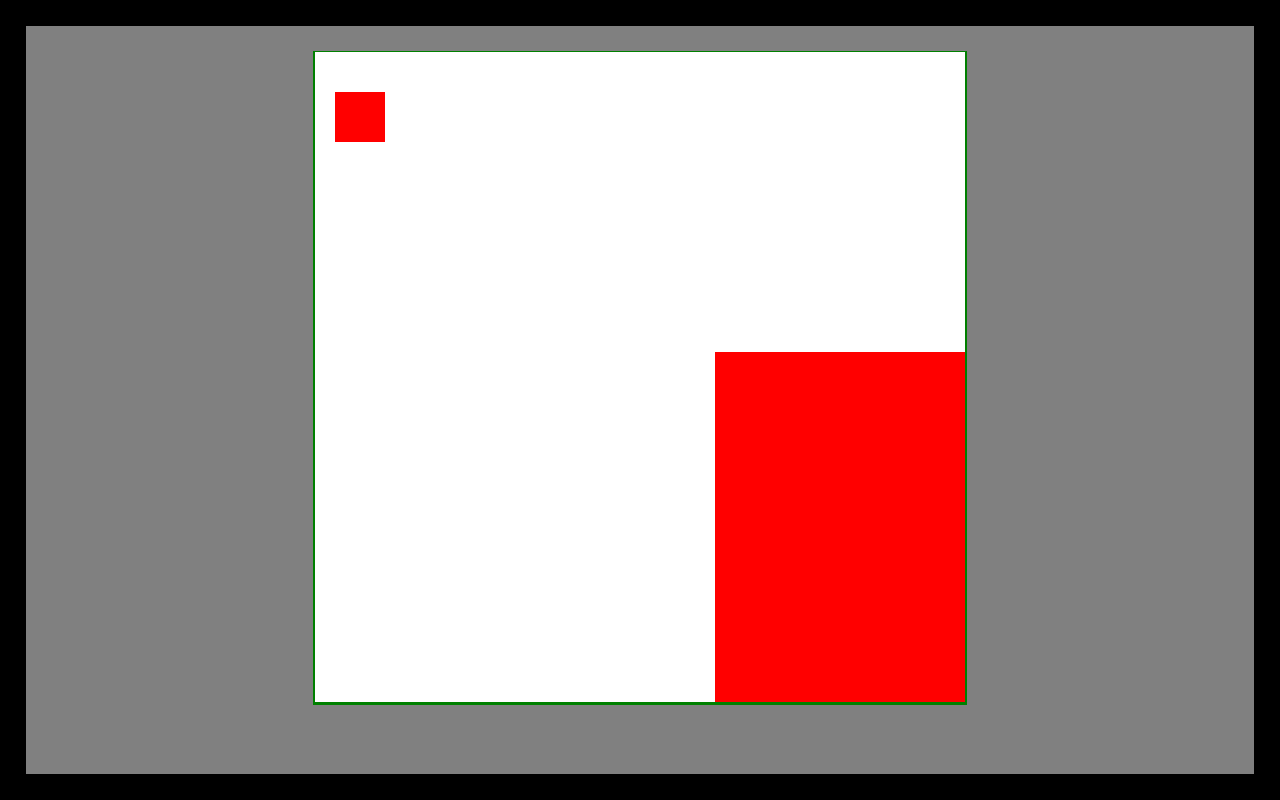
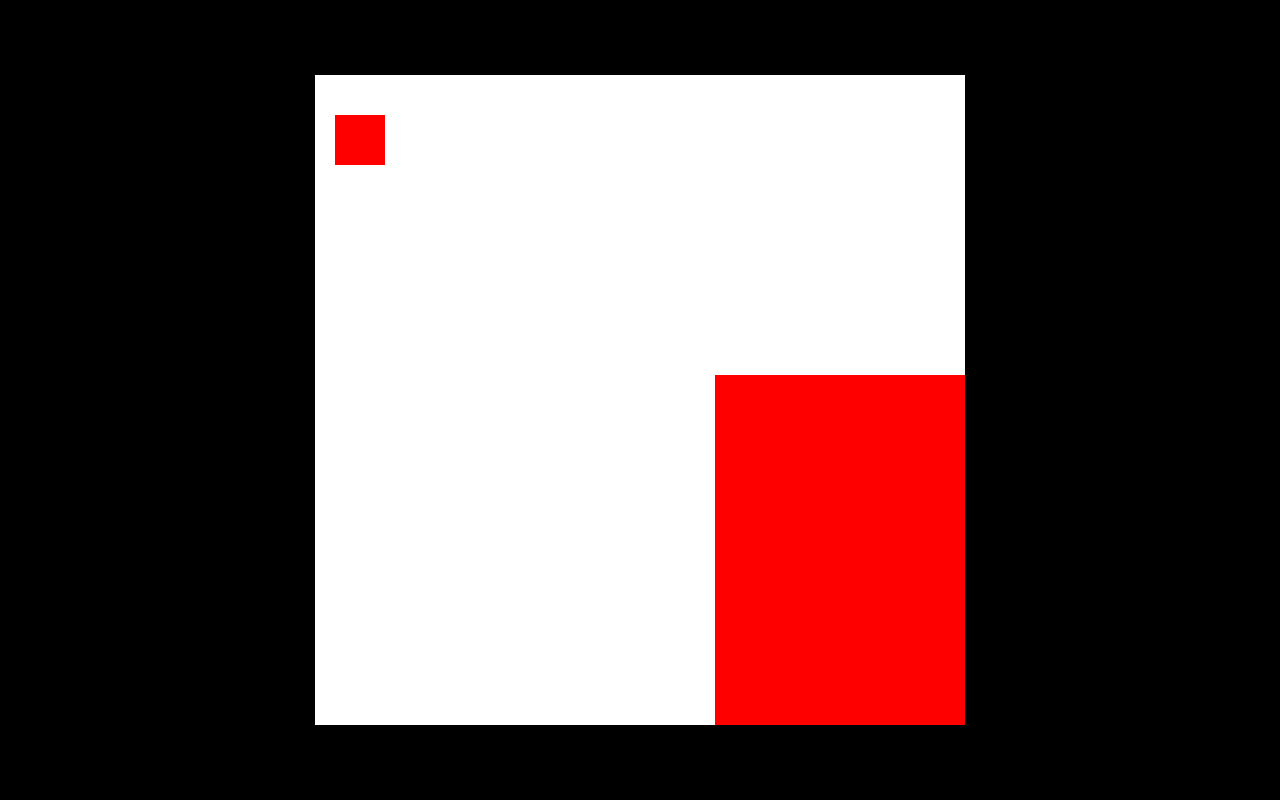
Before and after one commit to mmKALLL/invasion-game, a website: page index.html in a window 1280 px wide. Drawn offline with Linux system fonts and the light colour scheme.

Commit message:
Decided to stay with fixed resolution; 650x650. Adding some more code to work on assets next.

```diff
--- a/index.css
+++ b/index.css
@@ -13,32 +13,27 @@ html, body {
 #root {
   display: block;
   position: relative;
-  max-height: 95%;
-  height: 95%;
+  max-height: 100%;
+  height: 100%;
   width: auto;
-  background-color: grey;
-  margin: 2% 2% 2% 2%;
-  padding: 2% 2% 2% 2%;
+  background-color: black;
+  margin: 0 0 0 0;
 }
 
 #gameDiv {
   display: block;
-  position: relative;
-  width: 652px;
-  height: 652px;
-  top: 0;
-  bottom: 0;
-  left: 0;
-  right: 0;
-  background-color: green;
+  position: absolute;
+  top: 50%;
+  left: 50%;
+  transform: translate(-50%, -50%);
+  background-color: black;
   margin: auto;
-  padding: 1px 1px 1px 1px;
 }
 
 #gameCanvas {
   display: block;
-  max-width: 650px;
-  max-height: 650px;
+  max-width: 800px;
+  max-height: 800px;
   width: 650px;
   height: 650px;
   position: relative;
@@ -46,5 +41,5 @@ html, body {
   right: 0;
   bottom: 0;
   left: 0;
-  margin: auto;
+  margin: 0 auto;
 }
--- a/script/invasion.js
+++ b/script/invasion.js
@@ -19,19 +19,7 @@
  * SOFTWARE.
  * *****************************************************************************/
 
-/* function resize() {
- 	// Our canvas must cover full height of screen
- 	// regardless of the resolution
-  var canvas = document.getElementById("gameCanvas");
- 	var height = window.innerHeight;
 
- 	// So we need to calculate the proper scaled width
- 	// that should work well with every resolution
- 	var ratio = canvas.width/canvas.height;
- 	var width = height * ratio;
-
- 	canvas.style.width = width+'px';
- 	canvas.style.height = height+'px';*/
 
 (function () {
 
@@ -39,7 +27,7 @@
   var ctx = canvas.getContext("2d");
 
   ctx.beginPath();
-  ctx.rect(0, 0, 5000, 5000);
+  ctx.rect(0, 0, 2000, 2000);
   ctx.fillStyle = "#FFFFFF";
   ctx.fill();
   ctx.closePath();
@@ -55,6 +43,23 @@
   ctx.fillStyle = "#FF0000";
   ctx.fill();
   ctx.closePath();
+
+/*  function resize() {
+   	// Our canvas must cover full height of screen
+   	// regardless of the resolution
+    var canvas = document.getElementById("gameCanvas");
+   	var height = window.innerHeight;
+
+   	// So we need to calculate the proper scaled width
+   	// that should work well with every resolution
+   	var ratio = canvas.width/canvas.height;
+   	var width = height * ratio;
+
+    canvas.style.height = height+"px";
+   	canvas.style.width = width+"px";
+  }
+  window.addEventListener("resize", resize, false);*/
+
 /*
   var player = {
     forwardSteps: 0,
```
